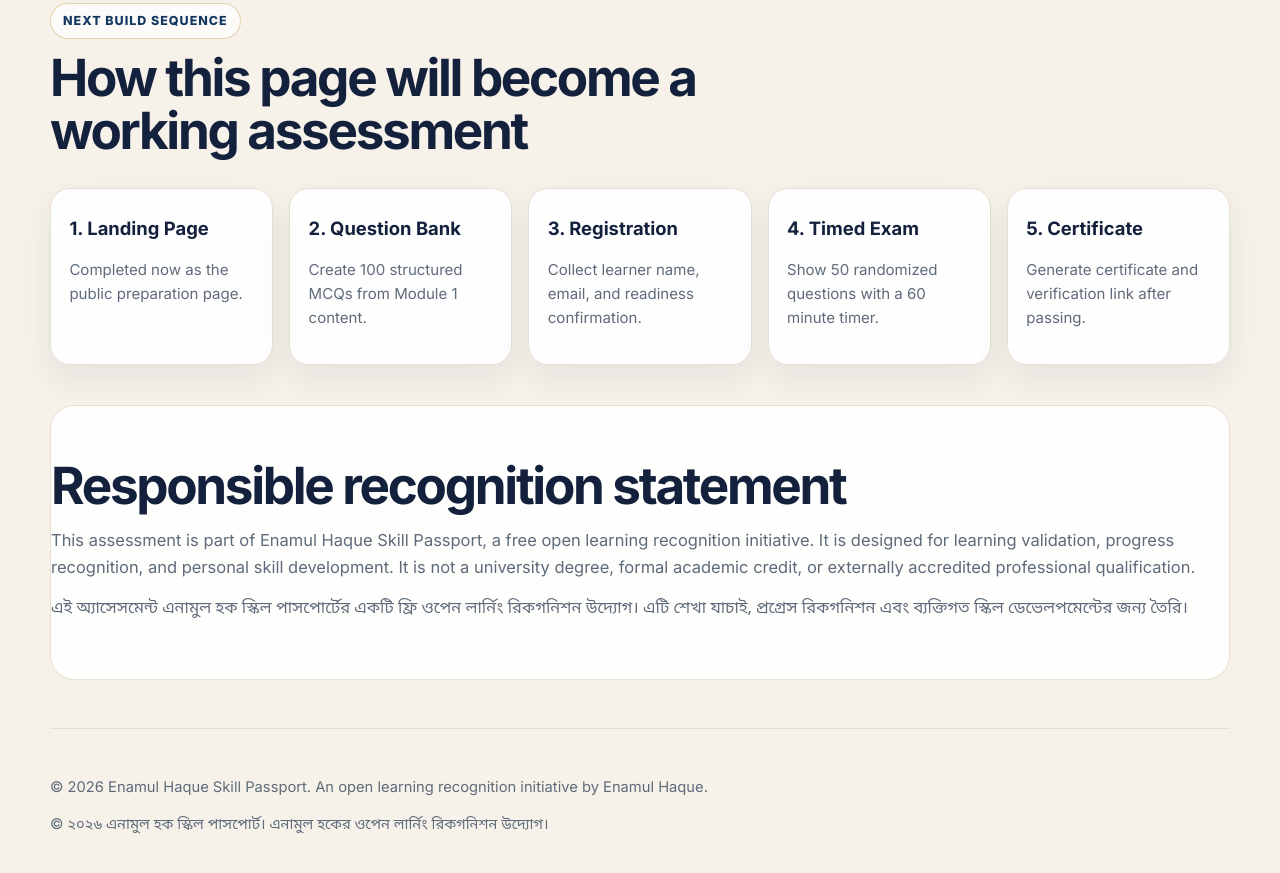
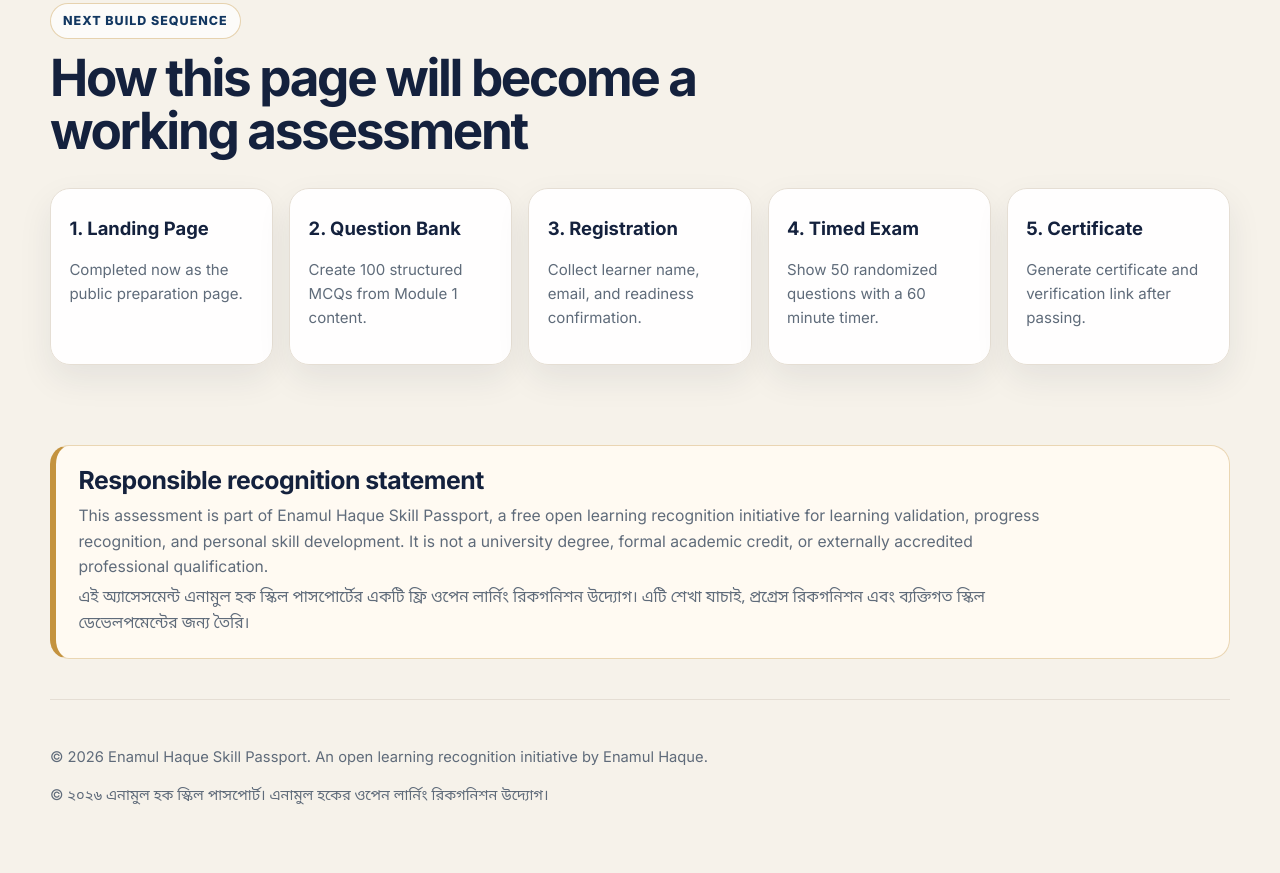
Before and after one commit to haquenam/enamul-haque-skill-passport, a plain HTML site: page cse-module-1.html in a window 1280 px wide. Shown: the part 2650-3523 px from the top of the page. Drawn offline with Linux system fonts and the light colour scheme.

Commit message:
Refine responsible recognition statement layout

```diff
--- a/cse-module-1.html
+++ b/cse-module-1.html
@@ -37,6 +37,9 @@
     .checklist li::before { content: "✓"; display: inline-grid; place-items: center; width: 1.35rem; height: 1.35rem; flex: 0 0 auto; border-radius: 50%; color: #ffffff; background: var(--green); font-size: 0.82rem; font-weight: 800; }
     .status-note { margin-top: 1rem; padding: 1rem; border: 1px solid rgba(196, 147, 63, 0.4); border-radius: 1rem; background: #fffaf2; color: var(--muted); }
     .button.disabled { color: #687385; background: #edf0f4; border-color: #d8dee8; box-shadow: none; cursor: not-allowed; }
+    .responsible-note { padding: 1.25rem 1.4rem; border: 1px solid rgba(196, 147, 63, 0.35); border-left: 6px solid var(--gold); border-radius: 1.2rem; background: #fffaf2; box-shadow: none; }
+    .responsible-note h2 { margin: 0 0 0.45rem; font-size: clamp(1.2rem, 2vw, 1.55rem); line-height: 1.2; letter-spacing: -0.02em; }
+    .responsible-note p { max-width: 980px; margin: 0.35rem 0 0; color: var(--muted); font-size: 0.98rem; line-height: 1.65; }
     .bn { font-family: "Noto Sans Bengali", "Inter", system-ui, sans-serif; }
     @media (max-width: 980px) { .assessment-hero, .two-col, .resource-grid, .coverage-grid, .step-grid { grid-template-columns: 1fr; } }
   </style>
@@ -114,10 +117,12 @@
       </div>
     </section>
 
-    <section class="assessment-section disclaimer">
-      <h2>Responsible recognition statement</h2>
-      <p>This assessment is part of Enamul Haque Skill Passport, a free open learning recognition initiative. It is designed for learning validation, progress recognition, and personal skill development. It is not a university degree, formal academic credit, or externally accredited professional qualification.</p>
-      <p class="bn">এই অ্যাসেসমেন্ট এনামুল হক স্কিল পাসপোর্টের একটি ফ্রি ওপেন লার্নিং রিকগনিশন উদ্যোগ। এটি শেখা যাচাই, প্রগ্রেস রিকগনিশন এবং ব্যক্তিগত স্কিল ডেভেলপমেন্টের জন্য তৈরি।</p>
+    <section class="assessment-section">
+      <div class="responsible-note">
+        <h2>Responsible recognition statement</h2>
+        <p>This assessment is part of Enamul Haque Skill Passport, a free open learning recognition initiative for learning validation, progress recognition, and personal skill development. It is not a university degree, formal academic credit, or externally accredited professional qualification.</p>
+        <p class="bn">এই অ্যাসেসমেন্ট এনামুল হক স্কিল পাসপোর্টের একটি ফ্রি ওপেন লার্নিং রিকগনিশন উদ্যোগ। এটি শেখা যাচাই, প্রগ্রেস রিকগনিশন এবং ব্যক্তিগত স্কিল ডেভেলপমেন্টের জন্য তৈরি।</p>
+      </div>
     </section>
   </main>
 
```
